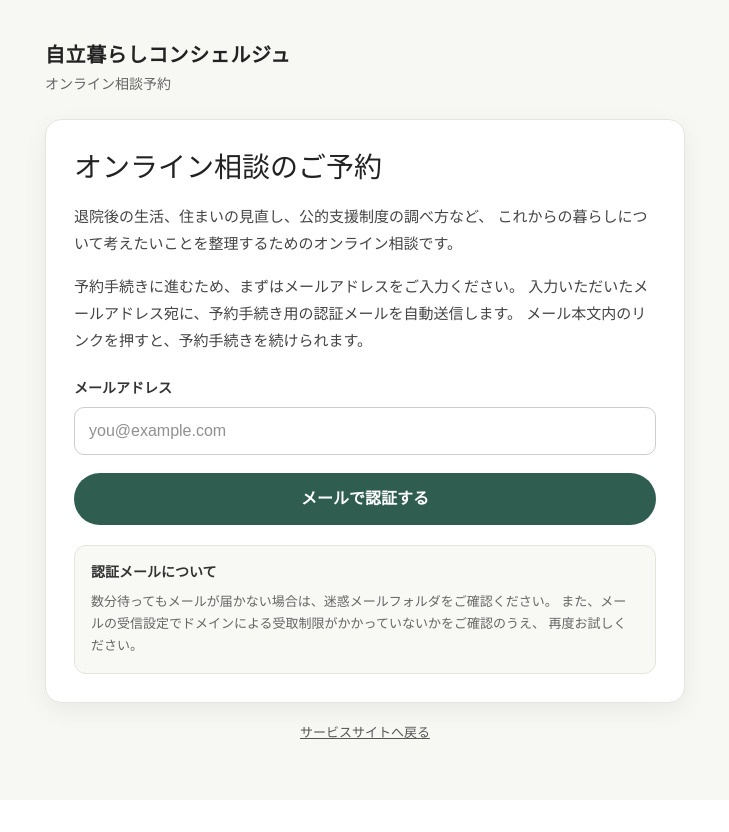
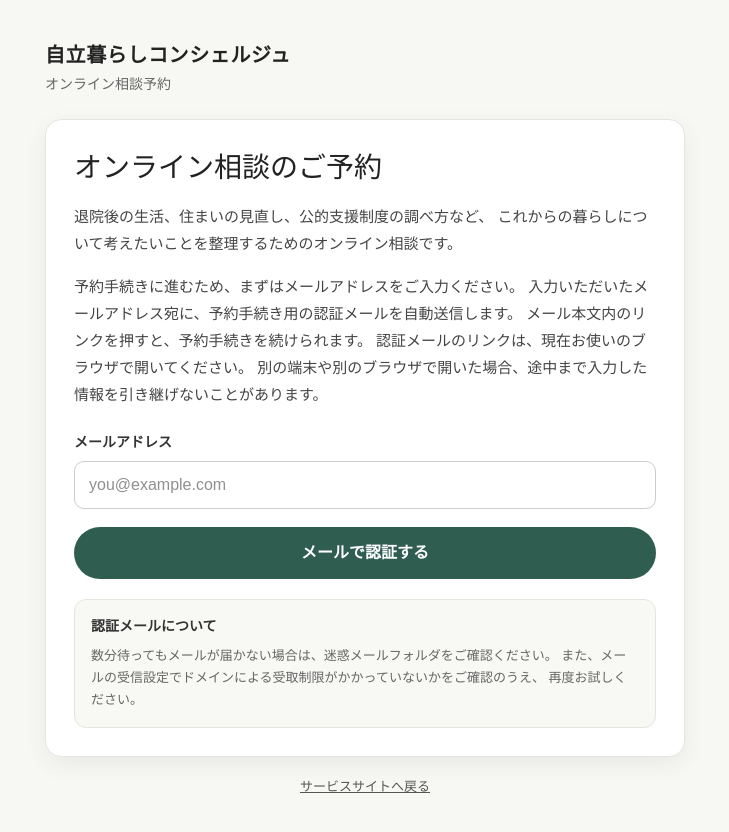
Before and after one commit to icuel/booking-app, a Next.js app: page /start in a window 1280 px wide. Shown: the top 832 px of the page, without its empty margins (275-1004 px from the left). Before the commit the page ends 800 px from the top, so only its background shows below. Built offline with nearby package versions, Linux system fonts and the light colour scheme; no server answers.

Commit message:
Update page.tsx

```diff
--- a/app/start/page.tsx
+++ b/app/start/page.tsx
@@ -54,6 +54,7 @@ export default function StartPage() {
             <p style={descriptionStyle}>
               {email} 宛に、予約手続き用の認証メールを送信しました。
               メールを開いて、本文内のリンクをクリックしてください。
+              リンクは、この手続きを開始した端末・ブラウザで開いてください。
             </p>
 
             <div style={noticeBoxStyle}>
@@ -93,6 +94,9 @@ export default function StartPage() {
             予約手続きに進むため、まずはメールアドレスをご入力ください。
             入力いただいたメールアドレス宛に、予約手続き用の認証メールを自動送信します。
             メール本文内のリンクを押すと、予約手続きを続けられます。
+
+            認証メールのリンクは、現在お使いのブラウザで開いてください。
+            別の端末や別のブラウザで開いた場合、途中まで入力した情報を引き継げないことがあります。
           </p>
 
           <form onSubmit={handleSubmit} style={formStyle}>
```
